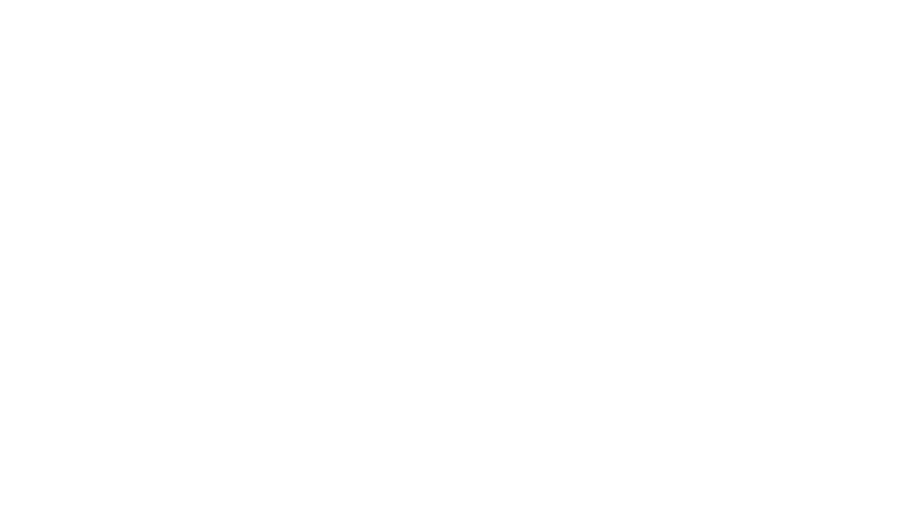
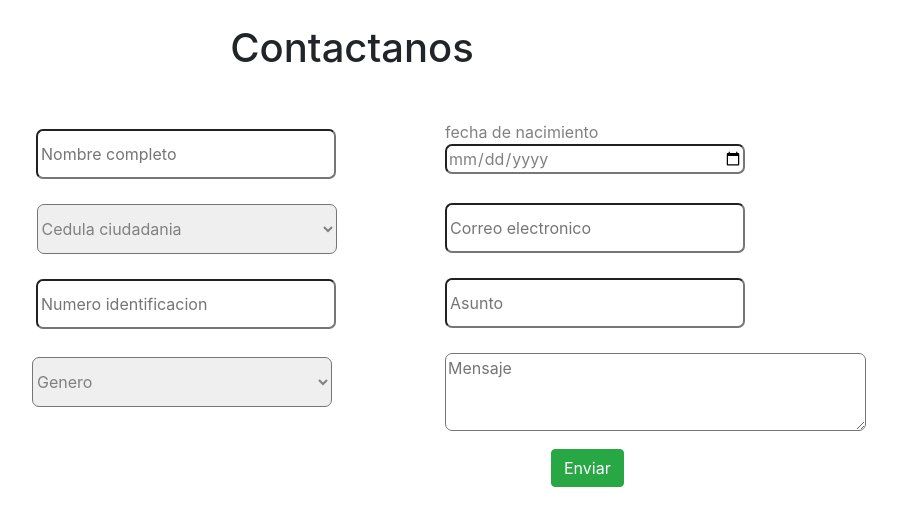
Before and after one commit to PerezCode/polinet-landing-page, a plain HTML site: page index.html in a window 1280 px wide. Shown: the whole page, without its empty margins (273-1170 px from the left). Drawn offline with Linux system fonts and the light colour scheme.

Commit message:
finalizacion de formuliario polinet

```diff
--- /dev/null
+++ b/css/bootstrap-4.4.1-dist/css/styles.css
@@ -0,0 +1,103 @@
+.titulo{
+    width: 100%;
+}
+
+
+#inputs{
+    width: 300px;
+    height: 50px;
+    background: white;
+    padding-left: 3px;
+    border-radius: 7px;
+    margin-top: 25px;
+}
+
+#correo{
+    width: 300px;
+    height: 50px;
+    border-radius: 2px;
+    padding-left: 3px;
+    background: white;
+    margin-top: 29px;
+    border-radius: 7px;
+}
+
+button{
+    justify-content: center;
+    margin-left: 130px;
+    margin-top: 18px;
+}
+
+.loguito{
+    margin-left: 23px;
+    margin-top: 25px;
+}
+
+#inputs:hover{
+    border:2px solid green;
+}
+
+#correo:hover{
+
+    border:2px solid green;
+}
+
+#mensaje{
+    border-radius: 7px;
+    margin-top: 25px;
+}
+#mensaje:hover{
+    border:2px solid green;
+
+}
+
+#tipo-identificacion{
+margin-top: 25px;
+width: 300px;
+height: 50px;
+border-radius: 7px;
+margin-left: 20px;
+color: grey;
+}
+
+#tipo-identificacion:hover{
+    border:2px solid green;
+}
+
+h10{
+
+    margin-left: 24px;
+    color: grey;
+}
+
+
+#fecha{
+    width: 300px;
+    border-radius: 7px;
+    color: gray;
+}
+
+#fecha:hover{
+    border:2px solid green;
+}
+
+.columna-1{
+    padding-left: 200px;
+
+}
+.fila{
+    width: 110%;
+}
+
+#genero{
+width: 300px;
+height: 50px;
+margin-top: 20px;
+border-radius: 7px;
+margin-left: 20px;
+color: grey;
+}
+
+#genero:hover{
+    border:2px solid green;
+}
--- a/index.html
+++ b/index.html
@@ -5,21 +5,64 @@
   <meta name="viewport" content="width=device-width, initial-scale=1.0">
   <link rel="stylesheet" href="./css/bootstrap-4.4.1-dist/css/bootstrap.min.css">
   <link rel="icon" href="./favicon.jpeg" type="image/jpeg">
+  <link rel="stylesheet" href="./css/bootstrap-4.4.1-dist/css/styles.css">
   <title>Conoce PoliNet</title>
 </head>
 <body>
-  <!-- Emanuel
-    Equipo de trabajo con sus avatares.
-    Vínculo a redes sociales.
-  -->
 
-  <!-- Pulga
-    Beneficios de utilizar la app.
-    Características y funcionalidades de la app.
-  -->
 
-  <!-- Daniel
-    Formulario con los siguientes campos: nombre completo, tipo de identificación, numero de identificación, genero, fecha de nacimiento, email, asunto, mensaje
-  -->
+  <!--seccion de  todo el formulario-->
+  <section class="formulario">
+
+    <div class="container">
+
+      <!--fila para el contactanos-->
+      <div class="titulo row my-4 justify-content-center"><h1>Contactanos</h1></div>
+
+    <div class="col-12">
+
+<!--fila para las dos columnas del formulario-->
+    <div class="fila row">
+
+      <!--primera columna -->
+      <div class="columna-1 col-6 ">
+        <input class="d-block  mx-4" type="text" id="inputs" placeholder="Nombre completo">
+
+        <label class="" for="tipo "></label>
+        <select name="" id="tipo-identificacion">
+          <option value="">Cedula ciudadania </option>
+          <option value="">Tarjeta de indentidad</option>
+          <option value="">Cedula de extranjeria</option>
+          <option value="">Pasaporte</option>
+        </select>
+        <input class="d-block  mx-4" type="text" id="inputs" placeholder="Numero identificacion">
+
+        <label class="d-block" for="tipo identificacion"></label>
+        <select name="" id="genero">
+          <option value="">Genero</option>
+          <option value="">Femenino</option>
+          <option value="">Masculino</option>
+          <option value="">Otro</option>
+        </select>
+      </div>
+<!--final de primera columna -->
+
+<!--inicio de la segunda columna -->
+      <div class="columna-2 col-6  my-3">
+        <h10> fecha de nacimiento</h10>
+        <input class="d-block  mx-4"  type="date" id="fecha">
+          <input class="d-block mx-4" type="text" id="correo" placeholder="Correo electronico">
+        <input class="d-block  mx-4" type="text" id="inputs" placeholder="Asunto ">
+        <textarea class="d-block  mx-4" name="mensaje" id="mensaje" cols="39" rows="3" placeholder="Mensaje"></textarea>
+        <button class="btn btn-success">Enviar</button>
+      </div>
+      <!--inicio de la segunda columna -->
+
+      </div>
+    </div>
+
+    </div>
+  </section>
+
 </body>
 </html>
```
